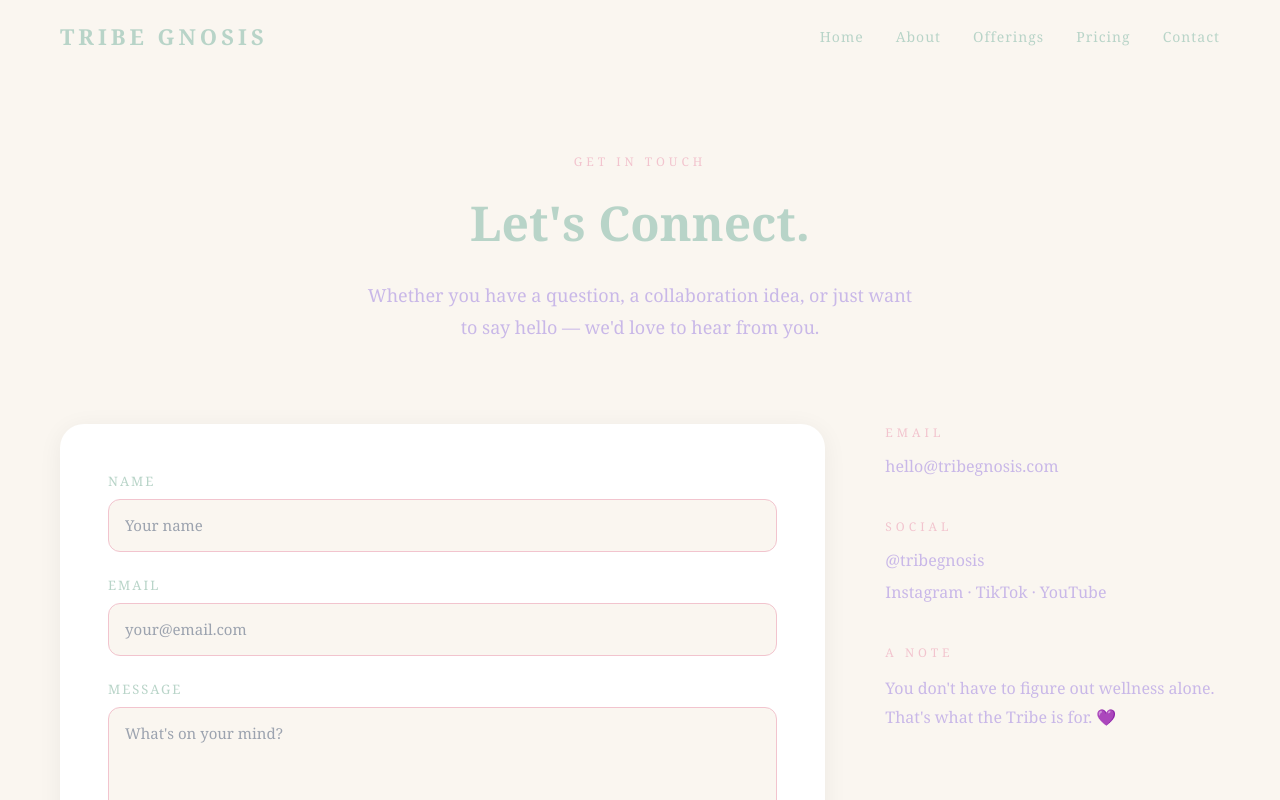
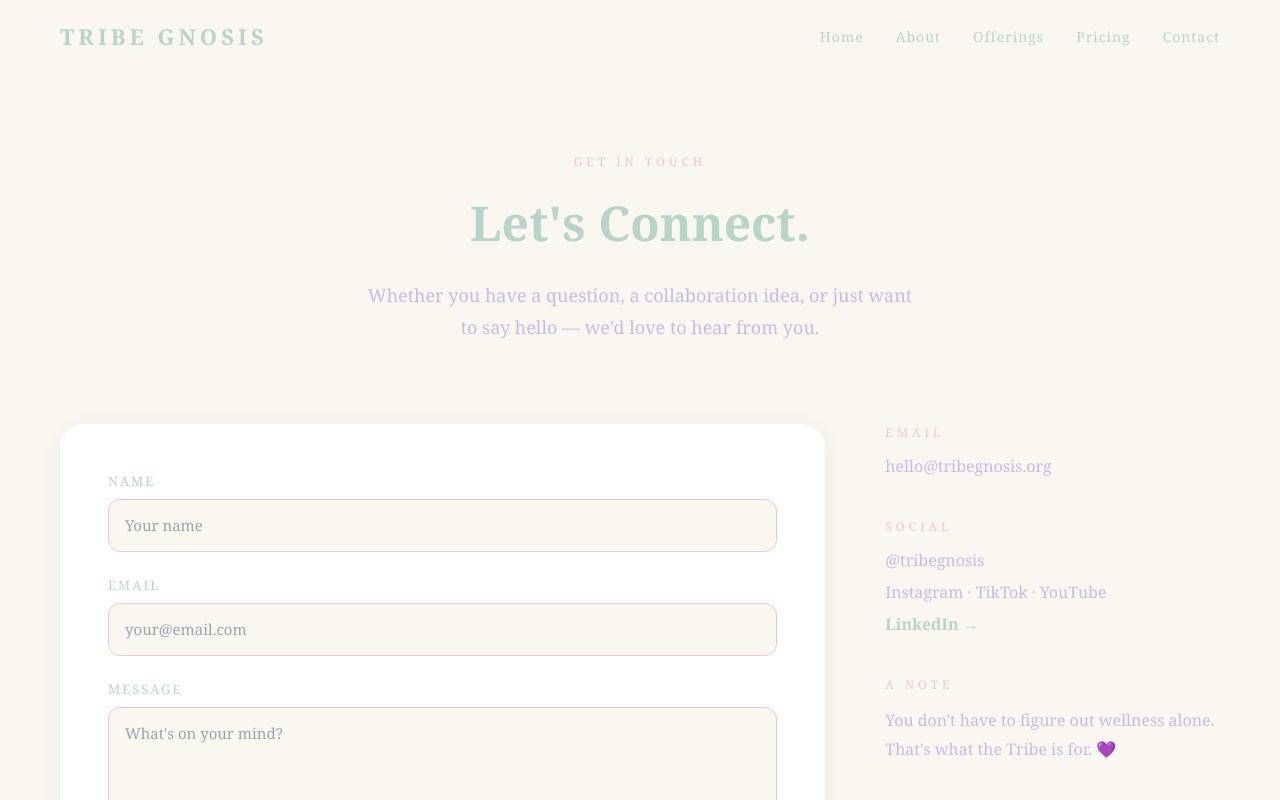
Before and after one commit to cherinascott-web/pivot-capstone, a React (Vite) app: page /contact in a window 1280 px wide. Shown: the top 800 px of the page. Built offline with nearby package versions, Linux system fonts and the light colour scheme.

Commit message:
add linkedin link to contact page

```diff
--- a/src/App.tsx
+++ b/src/App.tsx
@@ -32,13 +32,13 @@ function App() {
             Built by a woman who has lived it. For women who are ready to start.
           </p>
           <div style={{ display: 'flex', gap: '16px' }}>
-            <button style={{ backgroundColor: '#B8D4C8', color: '#fff', border: 'none', padding: '14px 28px', borderRadius: '50px', fontSize: '15px', fontWeight: '600', cursor: 'pointer' }}>
-              Join the Tribe
-            </button>
-            <button style={{ backgroundColor: 'transparent', color: '#B8D4C8', border: '2px solid #B8D4C8', padding: '14px 28px', borderRadius: '50px', fontSize: '15px', fontWeight: '600', cursor: 'pointer' }}>
-              Explore Offerings
-            </button>
-          </div>
+  <a href="/pricing" style={{ backgroundColor: '#B8D4C8', color: '#fff', border: 'none', padding: '14px 28px', borderRadius: '50px', fontSize: '15px', fontWeight: '600', cursor: 'pointer', textDecoration: 'none', display: 'inline-block' }}>
+    Join the Tribe
+  </a>
+  <a href="/offerings" style={{ backgroundColor: 'transparent', color: '#B8D4C8', border: '2px solid #B8D4C8', padding: '14px 28px', borderRadius: '50px', fontSize: '15px', fontWeight: '600', cursor: 'pointer', textDecoration: 'none', display: 'inline-block' }}>
+    Explore Offerings
+  </a>
+</div>
         </div>
         <div style={{ width: '420px', height: '520px', borderRadius: '24px', overflow: 'hidden', flexShrink: 0, boxShadow: '0 20px 60px rgba(0,0,0,0.15)' }}>
           <img src="/cherina.jpg" alt="Cherina Montenique" style={{ width: '100%', height: '100%', objectFit: 'cover' }} />
--- a/src/Contact.tsx
+++ b/src/Contact.tsx
@@ -71,13 +71,14 @@ function Contact() {
         <div style={{ flex: 1 }}>
           <div style={{ marginBottom: '40px' }}>
             <p style={{ color: '#F2C4CE', fontSize: '12px', letterSpacing: '4px', textTransform: 'uppercase', marginBottom: '12px' }}>Email</p>
-            <p style={{ color: '#C9B8E8', fontSize: '16px', margin: 0 }}>hello@tribegnosis.com</p>
+            <p style={{ color: '#C9B8E8', fontSize: '16px', margin: 0 }}>hello@tribegnosis.org</p>
           </div>
           <div style={{ marginBottom: '40px' }}>
-            <p style={{ color: '#F2C4CE', fontSize: '12px', letterSpacing: '4px', textTransform: 'uppercase', marginBottom: '12px' }}>Social</p>
-            <p style={{ color: '#C9B8E8', fontSize: '16px', margin: '0 0 8px 0' }}>@tribegnosis</p>
-            <p style={{ color: '#C9B8E8', fontSize: '16px', margin: 0 }}>Instagram · TikTok · YouTube</p>
-          </div>
+  <p style={{ color: '#F2C4CE', fontSize: '12px', letterSpacing: '4px', textTransform: 'uppercase', marginBottom: '12px' }}>Social</p>
+  <p style={{ color: '#C9B8E8', fontSize: '16px', margin: '0 0 8px 0' }}>@tribegnosis</p>
+  <p style={{ color: '#C9B8E8', fontSize: '16px', margin: '0 0 8px 0' }}>Instagram · TikTok · YouTube</p>
+  <a href="https://www.linkedin.com/in/cherina-montenique-178630109" target="_blank" rel="noreferrer" style={{ color: '#B8D4C8', fontSize: '16px', fontWeight: '600', textDecoration: 'none' }}>LinkedIn →</a>
+</div>
           <div>
             <p style={{ color: '#F2C4CE', fontSize: '12px', letterSpacing: '4px', textTransform: 'uppercase', marginBottom: '12px' }}>A Note</p>
             <p style={{ color: '#C9B8E8', fontSize: '16px', lineHeight: '1.8', margin: 0 }}>
```
